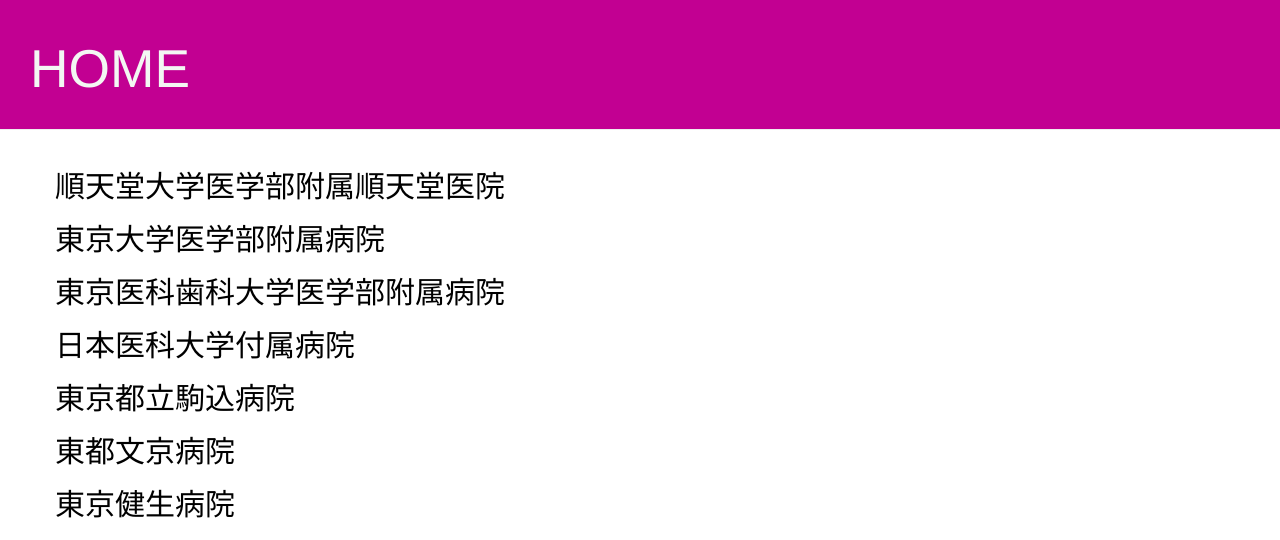
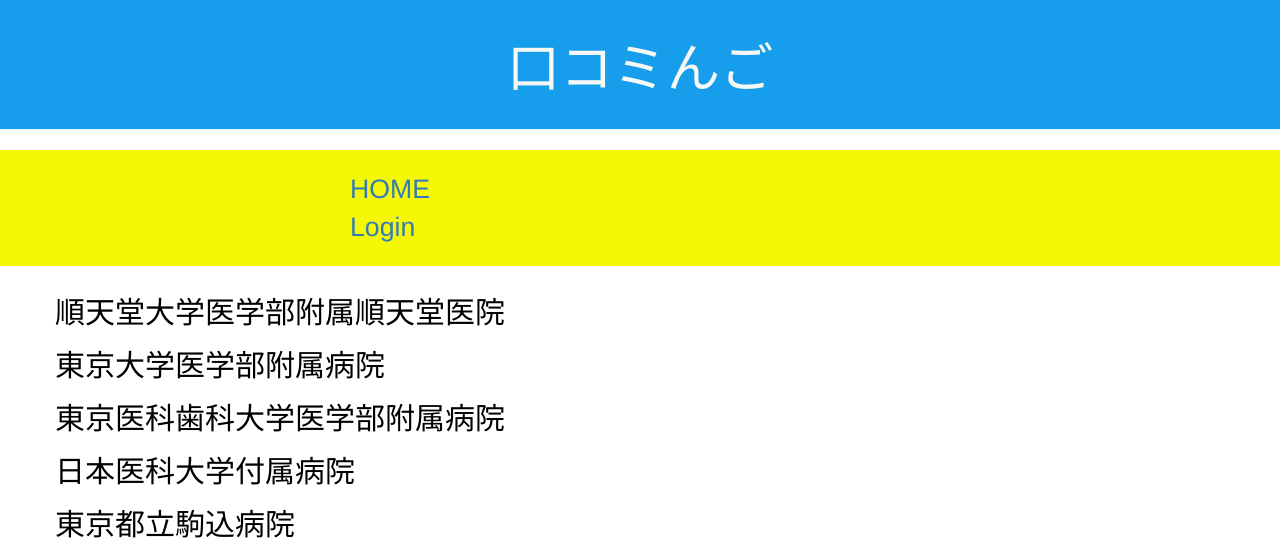
Before and after one commit to NonakaYuuki/my-first-blog, a Django app: page /tokyo/bunkyo/ in a window 1280 px wide. Shown: the top 540 px of the page. Run offline with Django 3.2, Linux system fonts and the light colour scheme; some libraries are stand-ins or nearby versions.

Commit message:
add login todai

```diff
--- a/blog/static/css/blog.css
+++ b/blog/static/css/blog.css
@@ -2,13 +2,14 @@ h1 a, h2 a {
     color: #f17e0a;
 }
 .page-header {
-    background-color: #c20092;
+    background-color: #169deb;
+    text-align: center;
     margin-top: 0;
-    padding: 20px 20px 20px 30px;
+    padding: 20px 30px 20px 30px;
 }
 
 .page-header h1, .page-header h1 a, .page-header h1 a:visited, .page-header h1 a:active {
-    color: #f3f7f3;
+    color: #f6f8f6;
     font-size: 40pt;
     text-decoration: none;
 }
@@ -54,3 +55,25 @@ h1 a, h2 a {
     padding: 20px;
     vertical-align: -20px;
 }
+
+.top-banner{
+    background-color: #f4f806;
+    vertical-align: top;
+    margin-top: 0;
+    padding: 20px 20px 20px 30px;
+	display: flex;
+	flex-wrap:wrap;
+}
+.top-banner li {
+    font-size: 20pt;
+    color: #f4f806;
+	width: calc(100%/2);/*←画像を横に4つ並べる場合*/
+	padding:0 320px;/*←画像の左右に5pxの余白を入れる場合*/
+	box-sizing:border-box;
+}
+.top-banner li img {
+    color: rgb(244, 247, 247);
+	max-width:100%; /*画像のはみだしを防ぐ*/
+	height: auto; /*画像の縦横比を維持 */
+	border:solid 1px #ccc; /*←画像を1pxのグレーの枠線で囲む指定の場合*/
+}
--- a/blog/templates/blog/base.html
+++ b/blog/templates/blog/base.html
@@ -9,8 +9,12 @@
     </head>
     <body>
         <div class="page-header">
-            <h1><a href="/">HOME</a></h1>
+            <h1>口コミんご</h1>
         </div>
+        <ul class="top-banner">
+            <li><a href="/">HOME</a></li>
+            <li><a href="/admin/">Login</a></li>
+        </ul>
         <div class="content container">
             <div class="row">
                 <div class="col-md-8">
--- a/blog/templates/blog/bunkyo_list.html
+++ b/blog/templates/blog/bunkyo_list.html
@@ -3,7 +3,7 @@
 {% block content %}
         <div class="post">
             <h2><a href="juntendo/">順天堂大学医学部附属順天堂医院</a></h2>
-            <h2><a href="">東京大学医学部附属病院</a></h2>
+            <h2><a href="todai/">東京大学医学部附属病院</a></h2>
             <h2><a href="">東京医科歯科大学医学部附属病院</a></h2>
             <h2><a href="">日本医科大学付属病院</a></h2>
             <h2><a href="">東京都立駒込病院</a></h2>
--- a/blog/urls.py
+++ b/blog/urls.py
@@ -7,4 +7,5 @@ urlpatterns = [
     path('post/<int:pk>/edit/', views.post_edit, name='post_edit'),
     path('tokyo/bunkyo/',views.bunkyo_list,name='bunkyo_list'),
     path('tokyo/bunkyo/juntendo/',views.bunkyo_juntendo,name='bunkyo_juntendo'),
+    path('tokyo/bunkyo/todai/',views.bunkyo_todai,name='bunkyo_todai'),
 ]
--- a/blog/views.py
+++ b/blog/views.py
@@ -4,6 +4,8 @@ from .models import Post
 from django.shortcuts import render, get_object_or_404
 from .forms import PostForm
 from django.shortcuts import redirect
+
+
 def post_list(request):
     posts = Post.objects.filter(published_date__lte=timezone.now()).order_by('published_date')
     return render(request, 'blog/post_list.html', {'posts': posts})
@@ -48,3 +50,7 @@ def bunkyo_list(request):
 def bunkyo_juntendo(request):
     posts = Post.objects.filter(published_date__lte=timezone.now()).order_by('published_date')
     return render(request, 'blog/bunkyo_juntendo.html', {'posts': posts})
+
+def bunkyo_todai(request):
+    posts = Post.objects.filter(published_date__lte=timezone.now()).order_by('published_date')
+    return render(request, 'blog/bunkyo_todai.html', {'posts': posts})
--- a/mysite/settings.py
+++ b/mysite/settings.py
@@ -120,3 +120,6 @@ USE_TZ = True
 
 STATIC_URL = '/static/'
 STATIC_ROOT = os.path.join(BASE_DIR, 'static')
+LOGIN_URL='/login'
+LOGIN_REDIRECT_URL='/aa'
+LOGOUT_REDIRECT_URL='/login'
--- a/mysite/urls.py
+++ b/mysite/urls.py
@@ -18,5 +18,6 @@ from django.urls import path, include
 
 urlpatterns = [
     path('admin/', admin.site.urls),
-    path('', include('blog.urls')),
+    #path('blog/', include('blog.urls')),
+    path('',include('blog.urls')),
 ]
```
Also changed, not shown: blog/templates/blog/bunkyo_todai.html (added, +16 -0 lines), blog/forms.py (line endings or trailing spaces).
